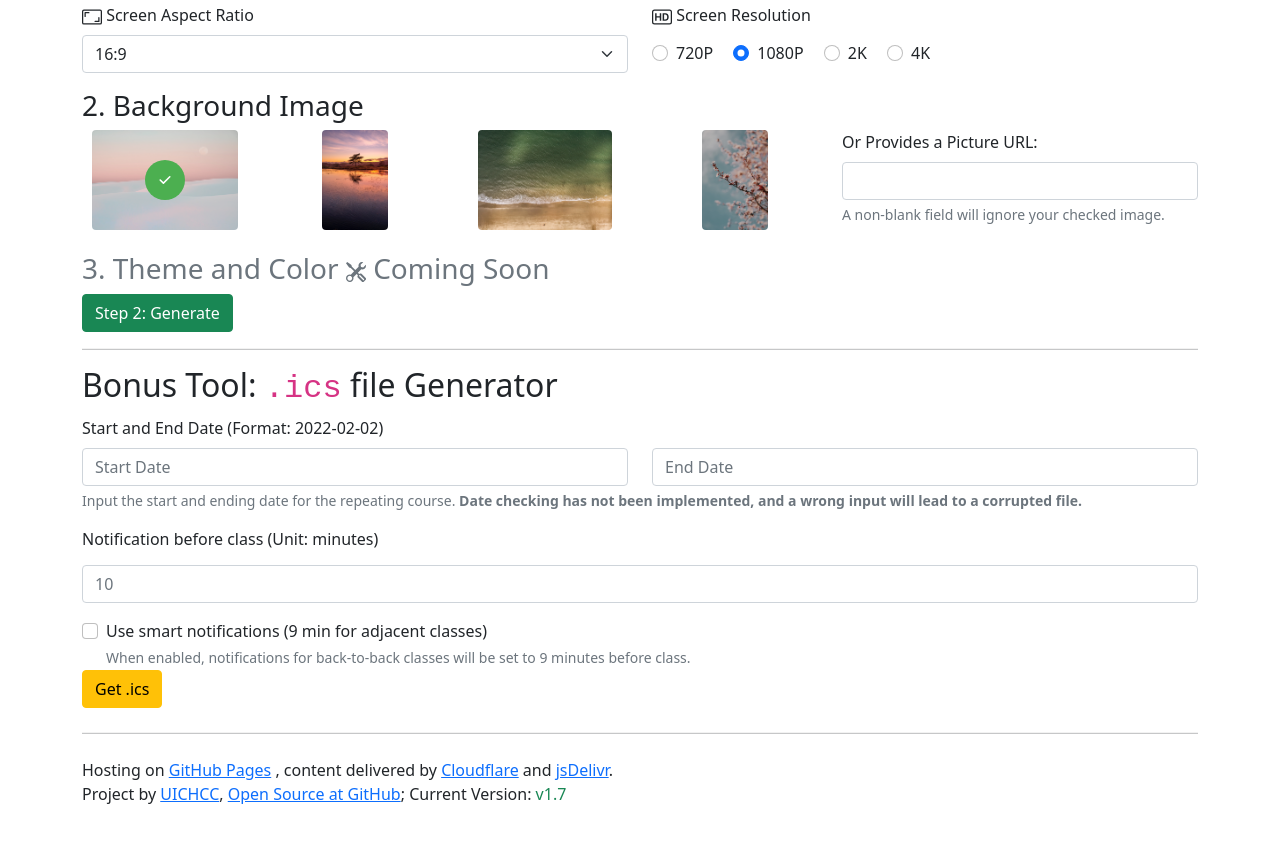
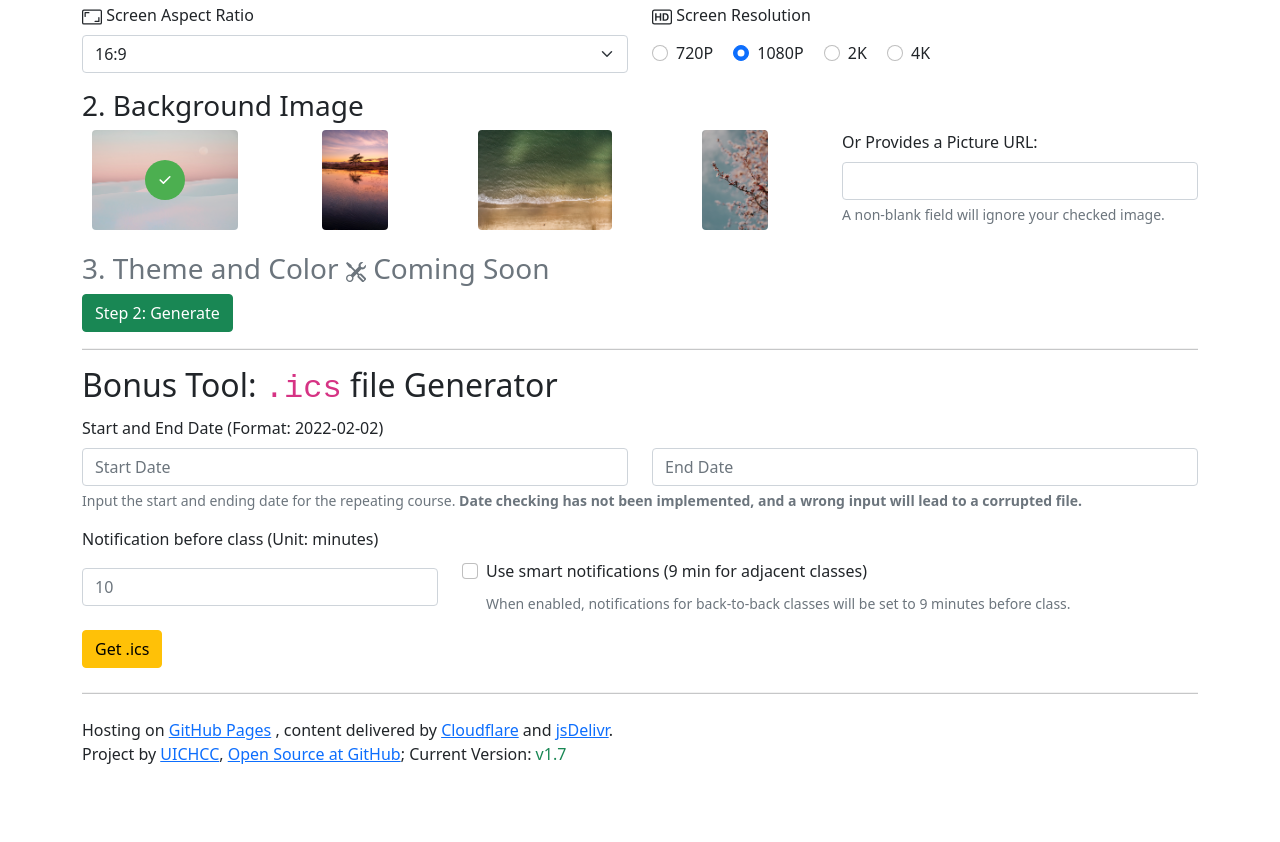
Before and after one commit to UICHCC/timetable-to-bg, a website built with Parcel: page index.html in a window 1280 px wide. Shown: the part 546-1388 px from the top of the page. After the commit the page ends 1360 px from the top, so only its background shows below. Built offline with nearby package versions, Linux system fonts and the light colour scheme.

Commit message:
enhance alarm notification UI layout

```diff
--- a/index.html
+++ b/index.html
@@ -174,17 +174,21 @@
   </div>
   <!-- add alarm -->
   <div class="mb-3">
-    <div class="col">
     <label for="alarms" class="form-label">Notification before class (Unit: minutes)</label>
+    <div class="row align-items-center">
+      <div class="col-md-4">
         <input id="alarms" type="text" class="form-control" placeholder="10" aria-label="Alarm before class">
       </div>
-  </div>
-  <div class="form-check mt-2">
+      <div class="col">
+        <div class="form-check mb-0">
           <input class="form-check-input" type="checkbox" id="smartAlarmCheck">
           <label class="form-check-label" for="smartAlarmCheck">
             Use smart notifications (9 min for adjacent classes)
           </label>
           <div class="form-text">When enabled, notifications for back-to-back classes will be set to 9 minutes before class.</div>
+        </div>
+      </div>
+    </div>
   </div>
   <button onclick="get_ics_material()" type="button" class="btn btn-warning">Get .ics</button>
   <hr class="mt-4 mb-4">
```
Lines whose indentation alone changed are shown as unchanged.
